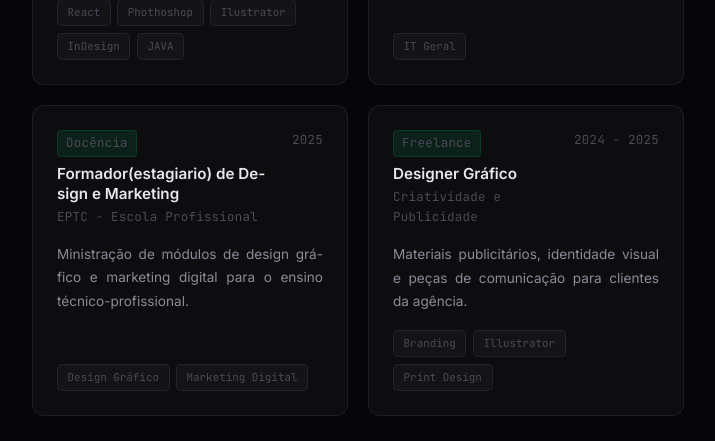
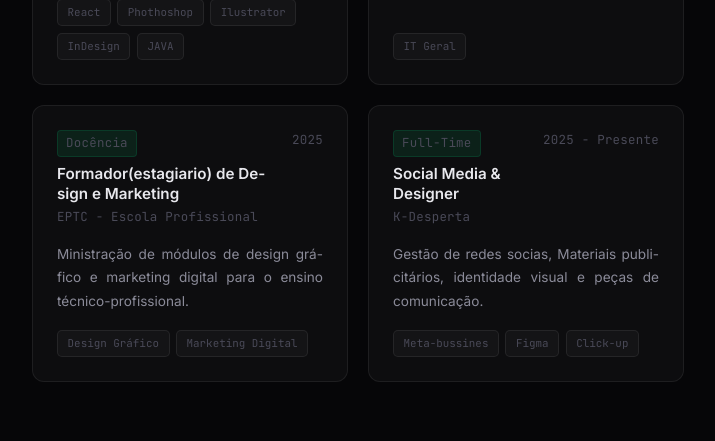
Before and after one commit to VanuchoLanga/-silvano-portfolio, a React (Vite) app: page / in a window 1280 px wide. Shown: the part 2620-3061 px from the top of the page, without its empty margins (282-997 px from the left). Built offline with nearby package versions, Linux system fonts and the light colour scheme.

Commit message:
experiencia v0.2

```diff
--- a/src/data/index.js
+++ b/src/data/index.js
@@ -185,7 +185,7 @@ export const experiences = [
   { company:'Varios', role:'Designer Gráfico & Web Developer', period:'2019 — Presente', type:'Freelancer', desc:'Desenvolvimento web, sistemas de design e identidade visual para empresas Moçambicanas, Portuguesas, Brasileiras.', skills:['React','Phothoshop','Ilustrator','InDesign','JAVA'] },
   { company:'Radio Comunitaria de Manjacaze', role:'IT, Formador', period:'2022', type:'Docência', desc:'Ministração de módulos do Paconte Microsoft ofice (Word, Excel, Power point) ', skills:['IT Geral'] },
   { company:'EPTC - Escola Profissional', role:'Formador(estagiario) de Design e Marketing', period:'2025', type:'Docência', desc:'Ministração de módulos de design gráfico e marketing digital para o ensino técnico-profissional.', skills:['Design Gráfico','Marketing Digital'] },
-  { company:'Criatividade e Publicidade', role:'Designer Gráfico', period:'2024 - 2025', type:'Freelance', desc:'Materiais publicitários, identidade visual e peças de comunicação para clientes da agência.', skills:['Branding','Illustrator','Print Design'] },
+  { company:'K-Desperta', role:'Social Media & Designer', period:'2025 - Presente', type:'Full-Time', desc:'Gestão de redes socias, Materiais publicitários, identidade visual e peças de comunicação.', skills:['Meta-bussines','Figma','Click-up'] },
 ]
 
 export const stack = [
```
